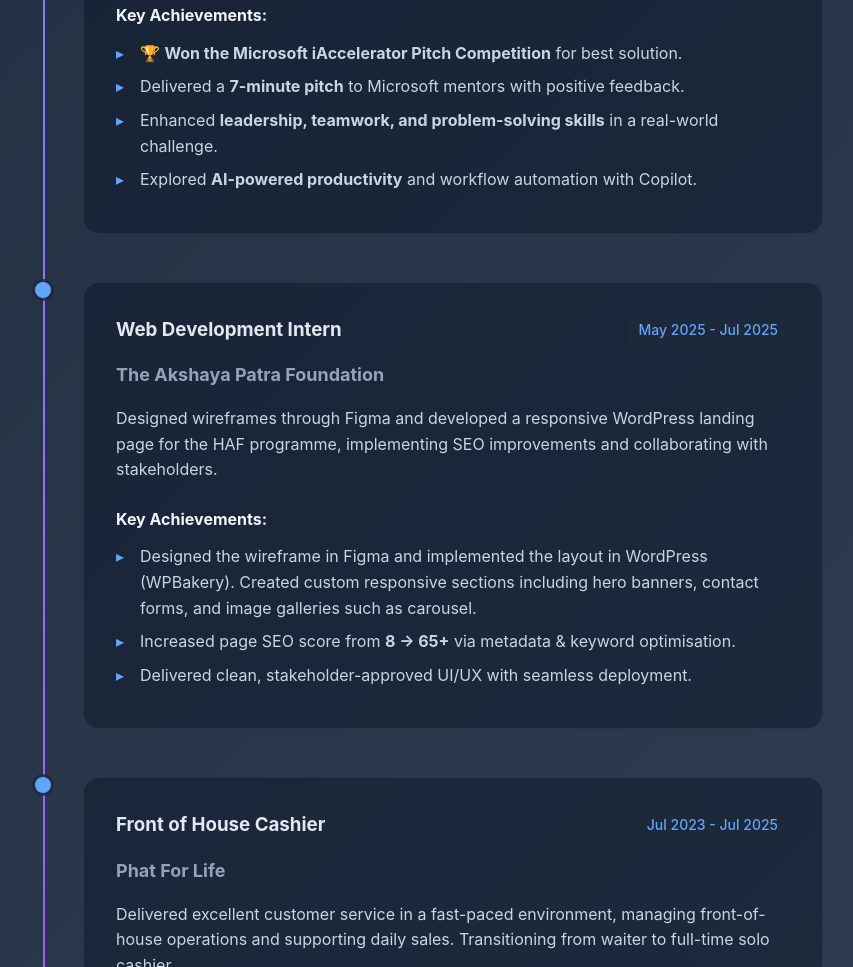
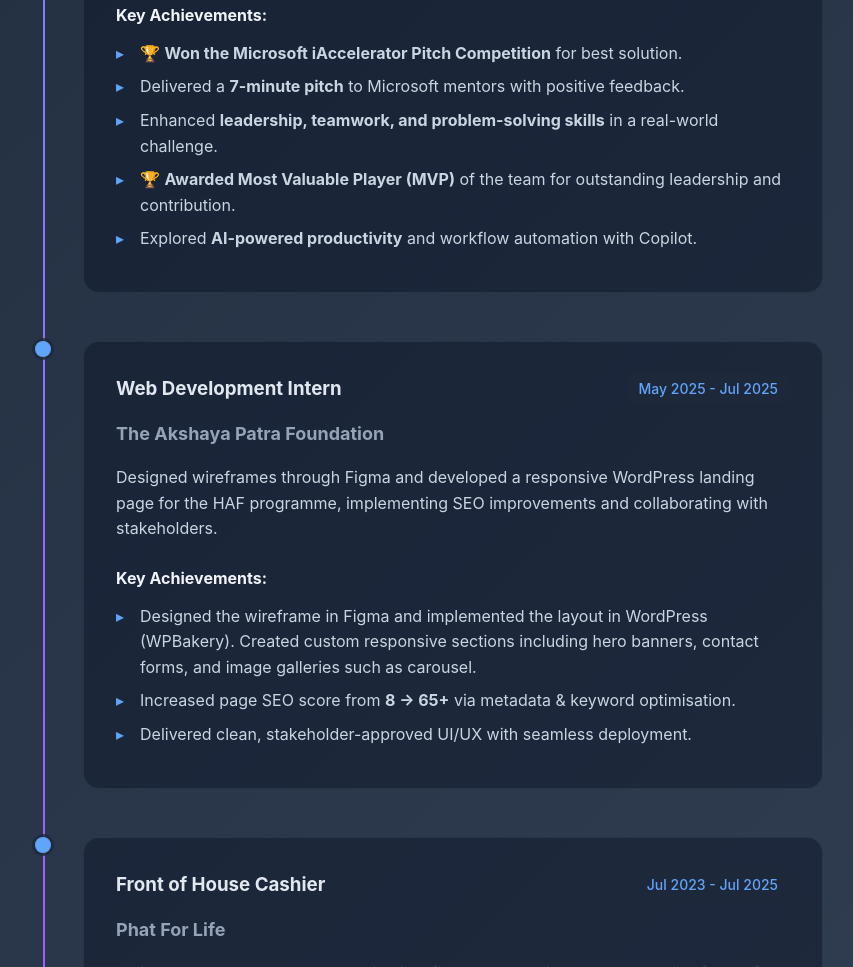
Before and after one commit to SalmanHussain2006/salmanhussain, a plain HTML site: page index.html in a window 1280 px wide. Shown: the part 3995-4962 px from the top of the page, without its empty margins (217-1070 px from the left). Drawn offline with Linux system fonts and the light colour scheme.

Commit message:
Added the MVP award for microsoft

```diff
--- a/index.html
+++ b/index.html
@@ -207,6 +207,7 @@
                                 <li>🏆 <strong>Won the Microsoft iAccelerator Pitch Competition</strong> for best solution.</li>
                                 <li>Delivered a <strong>7-minute pitch</strong> to Microsoft mentors with positive feedback.</li>
                                 <li>Enhanced <strong>leadership, teamwork, and problem-solving skills</strong> in a real-world challenge.</li>
+                                <li>🏆 <strong>Awarded Most Valuable Player (MVP)</strong> of the team for outstanding leadership and contribution.</li>
                                 <li>Explored <strong>AI-powered productivity</strong> and workflow automation with Copilot.</li>
                             </ul>
                         </div>
```
